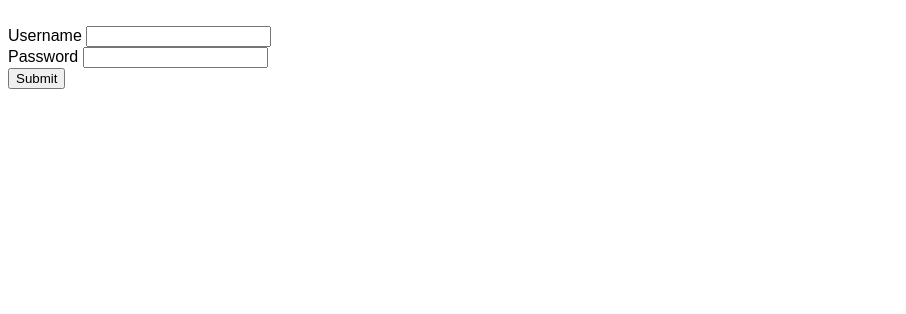
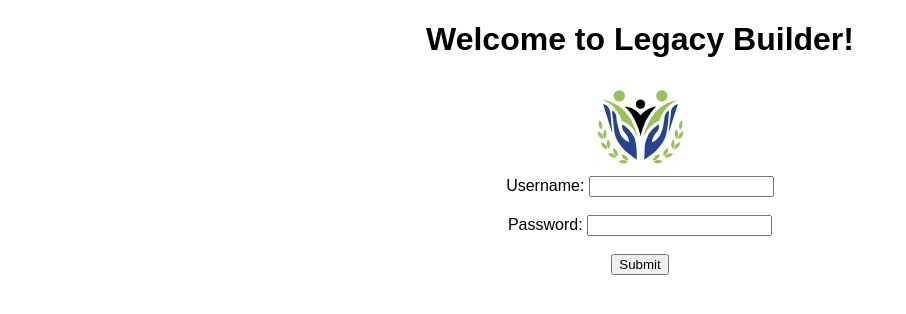
Before and after one commit to gagank02/legacy-builders-portal, a Next.js app in the folder client/: page /signIn in a window 1280 px wide. Shown: the top 314 px of the page, without its empty margins (0-906 px from the left). Built offline with nearby package versions, Linux system fonts and the light colour scheme.

Commit message:
Initial sign on page

```diff
--- a/client/components/signIn.css
+++ b/client/components/signIn.css
@@ -0,0 +1,3 @@
+.signOn {
+    text-align: center;
+}
--- a/client/pages/_app.js
+++ b/client/pages/_app.js
@@ -2,6 +2,7 @@
 import '../components/Sidebar.css'
 import '../components/index.css'
 import '../components/profile.css'
+import '../components/signIn.css'
 
 function MyApp({ Component, pageProps }) {
     return <Component {...pageProps} />
--- a/client/pages/signIn.js
+++ b/client/pages/signIn.js
@@ -20,24 +20,29 @@ const SignIn = () => {
 
     return (
         <>
+        <div className="signOn">
+        <h1>Welcome to Legacy Builder!</h1>
         <div className="image">
-            <img></img>
+            <img src="/assets/raf_logo.png"></img>
         </div>
         <div className="form">
             <form>
                 <div className="input-container">
-                <label>Username </label>
-                <input type="text" name="uname" value={userName} required onChange={(e) => setUserName(e.target.value)}/>
+                    <label>Username: </label>
+                    <input type="text" name="uname" value={userName} required onChange={(e) => setUserName(e.target.value)}/>
                 </div>
+                <br></br>
                 <div className="input-container">
-                <label>Password </label>
-                <input type="password" name="pass" value={password} required onChange={(e) => setPassword(e.target.value)}/>
+                    <label>Password: </label>
+                    <input type="password" name="pass" value={password} required onChange={(e) => setPassword(e.target.value)}/>
 
                 </div>
+                <br></br>
                 <div className="button-container">
-                <input type="submit" />
+                    <input type="submit" />
                 </div>
             </form>
+        </div>
         </div>
         </>
      );
```
